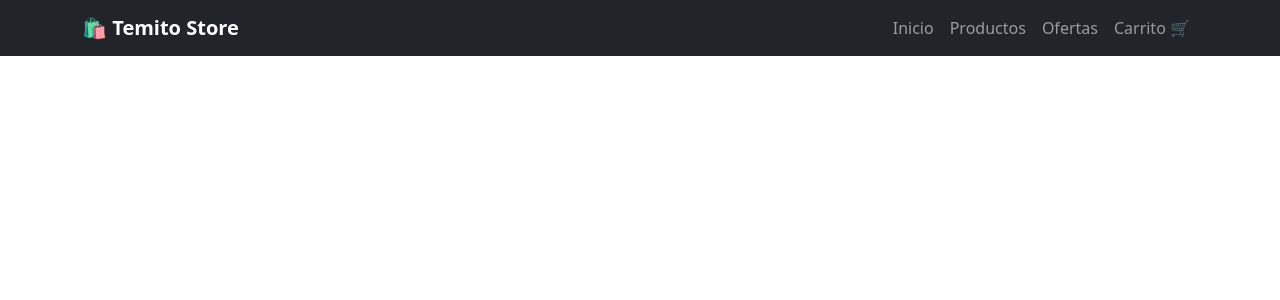
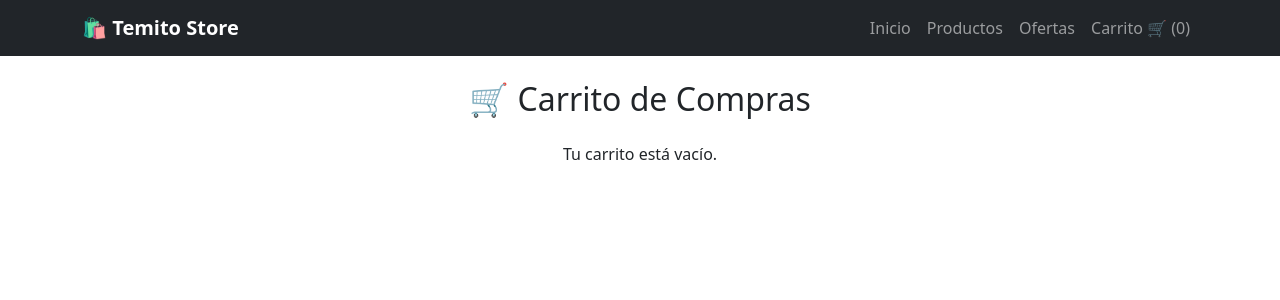
Before and after one commit to MarioGrateronDuoc/TiendaOnline_Fullstack_Prueba2, a React (Vite) app: page /carrito in a window 1280 px wide. Shown: the top 300 px of the page. Built offline with nearby package versions, Linux system fonts and the light colour scheme; the HTML template or start-up script is replaced by a standard one.

Commit message:
Se implemento el carrito de compras con el contador usando localStorage (No pude usar state aun) y funcion de agregar carrito

```diff
--- a/src/app.tsx
+++ b/src/app.tsx
@@ -1,7 +1,8 @@
 
 import { BrowserRouter as Router, Routes, Route } from "react-router-dom";
 import NavBar from "./components/NavBar";
-import { Home, Productos, DetallesProductos } from "./pages/UserPages";
+import { Home, Productos, DetallesProductos, carrito } from "./pages/UserPages";
+import Carrito from "./pages/UserPages/carrito";
 
 export default function App() {
   return (
@@ -11,6 +12,7 @@ export default function App() {
         <Route path="/" element={<Home />} />
         <Route path="/productos" element={<Productos />} />
         <Route path="/productos/:id" element={<DetallesProductos />} />
+        <Route path="/carrito" element={<Carrito />} />
       </Routes>
     </Router>
   );
--- a/src/components/NavBar.tsx
+++ b/src/components/NavBar.tsx
@@ -1,7 +1,18 @@
 
 import { Link } from "react-router-dom";
+import { cartService } from "../helpers/cartservice"
+import { useState, useEffect } from "react";
 
 export default function NavBar() {
+  const [cantidad, setCantidad] = useState(cartService.cantidad()); // state inicial
+
+  useEffect(() => {
+    const actualizar = () => setCantidad(cartService.cantidad());
+    window.addEventListener("carrito-actualizado", actualizar);
+
+    return () => window.removeEventListener("carrito-actualizado", actualizar);
+  }, []);
+
   return (
     <nav className="navbar navbar-expand-lg navbar-dark bg-dark">
       <div className="container">
@@ -39,9 +50,9 @@ export default function NavBar() {
             </li>
 
             <li className="nav-item">
-              <Link to="/carrito" className="nav-link">
-                Carrito 🛒
-              </Link>
+            <Link to="/carrito" className="nav-link">
+                Carrito 🛒 ({cantidad})
+            </Link>
             </li>
 
           </ul>
--- a/src/components/ProductoCard.tsx
+++ b/src/components/ProductoCard.tsx
@@ -1,3 +1,4 @@
+import { cartService } from "../helpers/cartservice"
 import type { Producto } from "../data/data";
 import { Link } from "react-router-dom";
 
@@ -24,7 +25,15 @@ export default function ProductoCard({ producto }: Props) {
           </h6>
 
           <div className="d-flex justify-content-between gap-2">
-            <button className="btn btn-success flex-fill">Agregar 🛒</button>
+            <button
+              className="btn btn-success flex-fill"
+              onClick={() => {
+                cartService.agregar(producto); // agrega al carrito
+                alert(`✅ ${producto.nombre} agregado al carrito`);
+              }}
+            >
+              Agregar 🛒
+            </button>
             <Link
               to={`/productos/${producto.id}`}
               className="btn btn-outline-primary flex-fill"
--- /dev/null
+++ b/src/helpers/cartservice.ts
@@ -0,0 +1,14 @@
+import type { Producto } from "../data/data";
+import { getFromStorage, saveToStorage } from "./storage";
+
+const KEY = "carrito";
+
+export const cartService = {
+  obtener: (): Producto[] => getFromStorage<Producto[]>(KEY) || [],
+  agregar: (p: Producto) => {
+    const c = getFromStorage<Producto[]>(KEY) || [];
+    saveToStorage(KEY, [...c, p]);
+    window.dispatchEvent(new Event("carrito-actualizado"));
+  },
+  cantidad: (): number => (getFromStorage<Producto[]>(KEY) || []).length,
+};
--- /dev/null
+++ b/src/helpers/storage.ts
@@ -0,0 +1,38 @@
+
+export function saveToStorage(key: string, value: any): void {
+  try {
+    const data = JSON.stringify(value);
+    localStorage.setItem(key, data);
+  } catch (error) {
+    console.error("Error guardando en localStorage:", error);
+  }
+}
+
+// Obtiene y convierte el valor almacenado (si existe)
+export function getFromStorage<T>(key: string): T | null {
+  try {
+    const item = localStorage.getItem(key);
+    return item ? (JSON.parse(item) as T) : null;
+  } catch (error) {
+    console.error("Error leyendo desde localStorage:", error);
+    return null;
+  }
+}
+
+// Elimina una clave específica
+export function removeFromStorage(key: string): void {
+  try {
+    localStorage.removeItem(key);
+  } catch (error) {
+    console.error("Error eliminando en localStorage:", error);
+  }
+}
+
+// Limpia todo el almacenamiento local (borra todo)
+export function clearStorage(): void {
+  try {
+    localStorage.clear();
+  } catch (error) {
+    console.error("Error limpiando localStorage:", error);
+  }
+}
--- /dev/null
+++ b/src/pages/UserPages/carrito.tsx
@@ -0,0 +1,79 @@
+import React, { useEffect, useState } from "react";
+import type { Producto } from "../../data/data";
+
+import { getFromStorage, saveToStorage, removeFromStorage } from "../../helpers/storage";
+
+export default function Carrito() {
+  // 🔹 Estado local para guardar los productos del carrito
+  const [carrito, setCarrito] = useState<Producto[]>([]);
+
+  // 🔹 useEffect: se ejecuta una sola vez al cargar la página
+  useEffect(() => {
+    const items = getFromStorage<Producto[]>("carrito") || [];
+    setCarrito(items);
+  }, []);
+
+  // 🔹 Eliminar un producto por ID
+const eliminarProducto = (id: number) => {
+  const actualizado = carrito.filter((p) => p.id !== id);
+  setCarrito(actualizado);
+  saveToStorage("carrito", actualizado);
+  window.dispatchEvent(new Event("carrito-actualizado")); // <-- aquí
+};
+
+  // 🔹 Vaciar todo el carrito
+  const vaciarCarrito = () => {
+    setCarrito([]);
+    removeFromStorage("carrito");
+    window.dispatchEvent(new Event("carrito-actualizado"));
+  };
+
+  // 🔹 Calcular el total
+  const total = carrito.reduce((sum, p) => sum + p.precio, 0);
+
+  // 🔹 Render del componente
+  return (
+    <div className="container mt-4">
+      <h2 className="text-center mb-4">🛒 Carrito de Compras</h2>
+
+      {carrito.length === 0 ? (
+        <p className="text-center">Tu carrito está vacío.</p>
+      ) : (
+        <>
+          <table className="table table-striped">
+            <thead>
+              <tr>
+                <th>Producto</th>
+                <th>Precio</th>
+                <th></th>
+              </tr>
+            </thead>
+            <tbody>
+              {carrito.map((p) => (
+                <tr key={p.id}>
+                  <td>{p.nombre}</td>
+                  <td>${p.precio.toLocaleString("es-CL")}</td>
+                  <td>
+                    <button
+                      onClick={() => eliminarProducto(p.id)}
+                      className="btn btn-sm btn-danger"
+                    >
+                      Eliminar
+                    </button>
+                  </td>
+                </tr>
+              ))}
+            </tbody>
+          </table>
+
+          <div className="d-flex justify-content-between align-items-center mt-3">
+            <h5>Total: ${total.toLocaleString("es-CL")}</h5>
+            <button onClick={vaciarCarrito} className="btn btn-outline-danger">
+              Vaciar carrito
+            </button>
+          </div>
+        </>
+      )}
+    </div>
+  );
+}
--- a/src/pages/UserPages/index.ts
+++ b/src/pages/UserPages/index.ts
@@ -1,3 +1,4 @@
 export { default as Home } from "./Home";
 export { default as Productos } from "./Productos";
 export { default as DetallesProductos} from "./DetallesProductos"
+export { default as carrito} from "./carrito"
```
